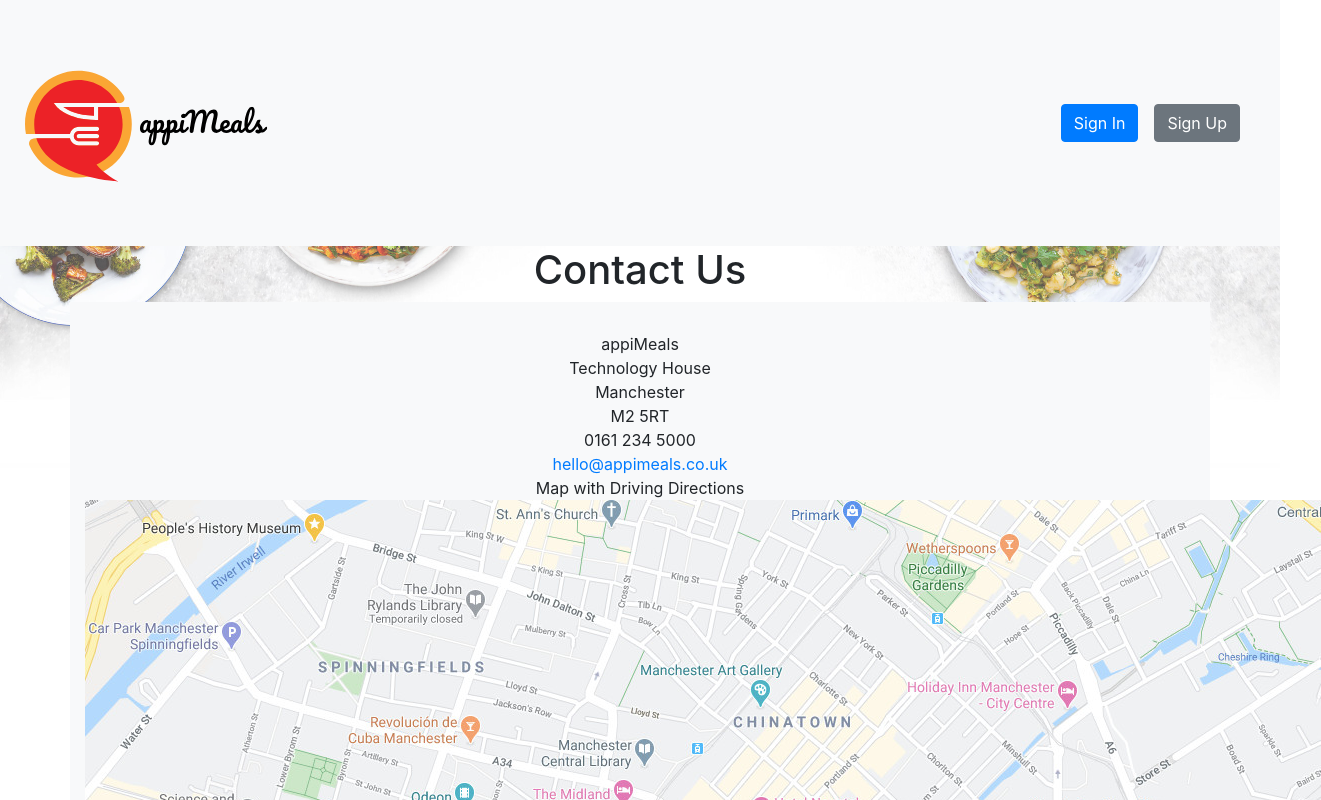
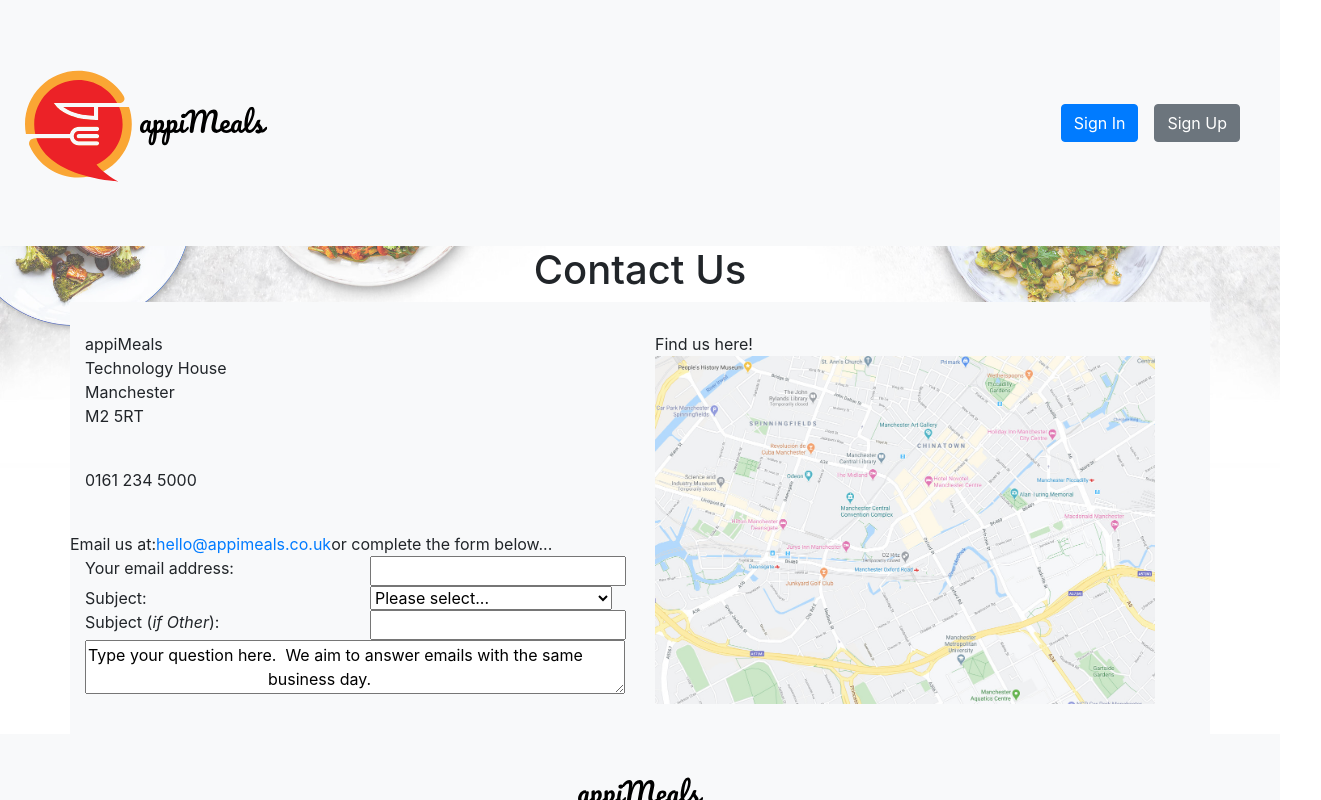
Before and after one commit to AppiMeals/appimeals-frontend, a React (Create React App) app: page /ContactUs in a window 1280 px wide. Shown: the top 800 px of the page, 1321 px wide, since content can reach past the window. Built offline with nearby package versions, Linux system fonts and the light colour scheme.

Commit message:
More work on Marketing Pages

```diff
--- /dev/null
+++ b/src/Pages/DummyPages/ContactUs.css
@@ -0,0 +1,11 @@
+.address {
+    text-align: left;
+}
+
+.image {
+    width: 500px;
+}
+
+.contact-us-text {
+    width: 100%;
+}
--- a/src/Pages/DummyPages/ContactUs.js
+++ b/src/Pages/DummyPages/ContactUs.js
@@ -1,7 +1,7 @@
 import React, { Component } from 'react';
 import { Image } from 'react-bootstrap';
 import MyMap from '../../Images/myMap.jpg';
-import "./Blog.css";
+import "./ContactUs.css";
 
 
 class ContactUs extends Component {
@@ -11,28 +11,73 @@
         return (
             <>
                 <h1>Contact Us</h1>
-
                 <div className="container">
-                    <div>
+                    <div className="row">
+                        <div className="col">
+                            <div className="address">
                                 appiMeals <br/>
                                 Technology House <br/>
                                 Manchester  <br/>
                                 M2 5RT
                             </div>
-                    <div>
+                        <p>&nbsp;</p>
+                            <div className="address">
                                 0161 234 5000
                             </div>
-                    <div>
-                        <a href="/">hello@appimeals.co.uk</a>
-                    </div>
-                    <div>
-                        Map with Driving Directions
-                        <Image src={MyMap}/>
+                        <p>&nbsp;</p>
+                            <div className="address">
+                                <div className="row">
+                                    Email us at: <a href="/">hello@appimeals.co.uk</a> or complete the form below...<br/>
                                 </div>
 
-
+                                <div className="row">
+                                    <div className="col">
+                                        Your email address:
+                                    </div>
+                                    <div className="col">
+                                        <input type="email"></input>
+                                    </div>
                                 </div>
 
+                                <div className="row">
+                                    <div className="col">
+                                        Subject:
+                                    </div>
+                                    <div className="col">
+                                        <select name="emailSubject">
+                                            <option value="">Please select...</option>
+                                            <option value="volvo">Login Issue</option>
+                                            <option value="saab">Question about a Recipe</option>
+                                            <option value="fiat">Media Enquiry</option>
+                                            <option value="audi">Other (please specify in text)</option>
+                                        </select>
+                                    </div>
+                                </div>
+
+                                <div className="row">
+                                    <div className="col">
+                                        Subject (<i>if Other</i>):
+                                    </div>
+                                    <div className="col">
+                                        <input type="text"></input>
+                                    </div>
+                                </div>
+
+                                <div className="row">
+                                    <div className="col">
+                                    <textarea className="contact-us-text" defaultValue="Type your question here.  We aim to answer emails with the same
+                                        business day." />
+                                    </div>
+                                </div>
+                            </div>
+                        </div>
+
+                        <div className="col">
+                            Find us here!
+                            <Image className="image" src={MyMap}/>
+                        </div>
+                    </div>
+                </div>
                 </>
         )
     }
--- a/src/Pages/DummyPages/FAQ.js
+++ b/src/Pages/DummyPages/FAQ.js
@@ -8,7 +8,57 @@
 
         return (
             <>
-                <h1>FAQ</h1>
+                <h1>About Us</h1>
+
+                <div className="container">
+
+                    <div className="row">
+                        <div className="col-2">
+                            [photo]
+                        </div>
+                        <div className="col">
+                            Personal Statement from CV
+                        </div>
+                    </div>
+
+<p>&nbsp;</p>
+
+                    <div className="row">
+                        <div className="col-2">
+                            [photo]
+                        </div>
+                        <div className="col">
+                            Personal Statement from CV
+                        </div>
+                    </div>
+
+
+                    <p>&nbsp;</p>
+
+                    <div className="row">
+                        <div className="col-2">
+                            [photo]
+                        </div>
+                        <div className="col">
+                            Personal Statement from CV
+                        </div>
+                    </div>
+
+<p>&nbsp;</p>
+
+
+                    <div className="row">
+                        <div className="col-2">
+                            [photo]
+                        </div>
+                        <div className="col">
+                            Personal Statement from CV
+                        </div>
+                    </div>
+
+                </div>
+
+
             </>
         )
     }
```
Lines whose indentation alone changed are shown as unchanged.
